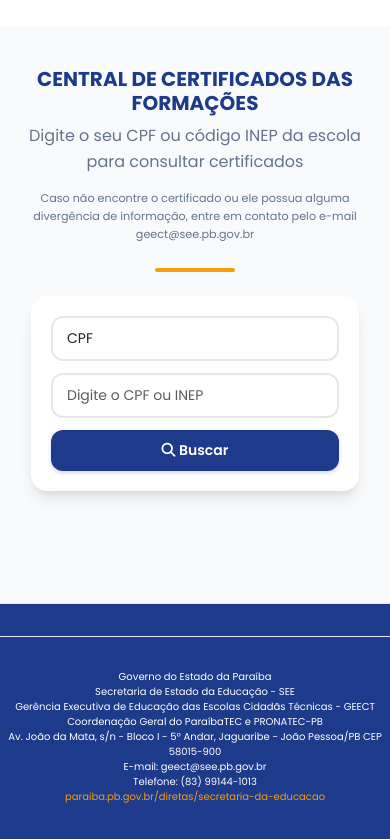
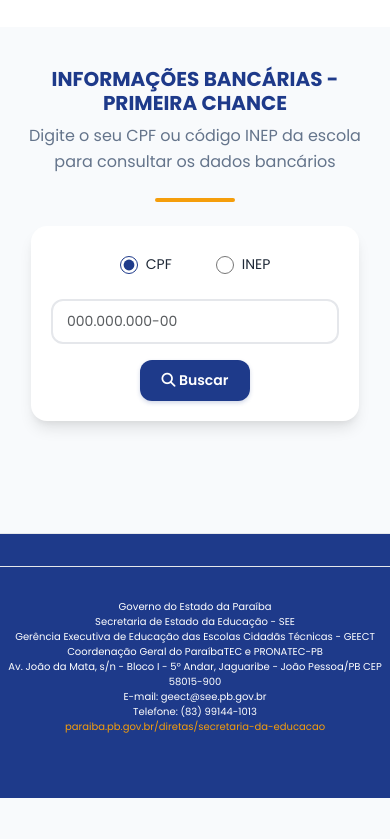
Before and after one commit to geect/contasprimeirachance, a plain HTML site: page index.html in a window 390 px wide. Shown: the part 183-1022 px from the top of the page. After the commit the page ends 981 px from the top, so only its background shows below. Drawn offline with nearby package versions, Linux system fonts and the light colour scheme; some packages are replaced by stand-ins of ours; a script that the page names is missing.

Commit message:
Update index.html

```diff
--- a/index.html
+++ b/index.html
@@ -3,7 +3,7 @@
   <head>
     <meta charset="UTF-8" />
     <meta name="viewport" content="width=device-width, initial-scale=1.0"/>
-    <title>Central de Certificados de Formações da GEECT</title>
+    <title>Consulta de Informações Bancárias - PRIMEIRA CHANCE</title>
 
     <!-- Bootstrap & Ícones -->
     <link href="https://cdn.jsdelivr.net/npm/bootstrap@5.3.0/dist/css/bootstrap.min.css" rel="stylesheet"/>
@@ -61,25 +61,54 @@
       .search-container {
         max-width: 500px;
         margin: 32px auto;
-        display: flex;
-        gap: 12px;
-        justify-content: center;
         background: var(--background-color);
-        padding: 20px;
+        padding: 24px;
         border-radius: 16px;
         box-shadow: 0 10px 15px -3px rgba(0, 0, 0, 0.1), 0 4px 6px -2px rgba(0, 0, 0, 0.05);
       }
+
+      /* RADIO BUTTONS */
+      .radio-container {
+        display: flex;
+        justify-content: center;
+        gap: 32px;
+        margin-bottom: 20px;
+      }
+      .radio-option {
+        display: flex;
+        align-items: center;
+        gap: 8px;
+        cursor: pointer;
+        padding: 8px 12px;
+        border-radius: 8px;
+        transition: all 0.3s ease;
+      }
+      .radio-option:hover {
+        background: #f1f5f9;
+      }
+      .radio-option input[type="radio"] {
+        width: 18px;
+        height: 18px;
+        margin: 0;
+        cursor: pointer;
+        accent-color: var(--primary-color);
+      }
+      .radio-option label {
+        font-weight: 500;
+        color: var(--text-color);
+        cursor: pointer;
+        margin: 0;
+        font-size: 14px;
+      }
+
       .input-container {
         display: flex;
         gap: 12px;
         align-items: center;
+        justify-content: center;
       }
       #search_input {
-        width: 200px;
-        font-size: 14px;
-      }
-      #search_type {
-        width: 80px;
+        width: 250px;
         font-size: 14px;
       }
       .form-control, .form-select {
@@ -249,15 +278,21 @@
       /* RESPONSIVO */
       @media(max-width:768px) {
         .search-container {
-          flex-direction: column;
+          margin: 24px 16px;
           padding: 20px;
-          margin: 24px 16px;
+        }
+        .radio-container {
+          flex-direction: row;
+          gap: 20px;
+          justify-content: center;
+          margin-bottom: 16px;
         }
         .input-container {
           flex-direction: column;
           width: 100%;
+          gap: 16px;
         }
-        #search_input, #search_type {
+        #search_input {
           width: 100%;
         }
         .banner-img { max-height: 150px }
@@ -288,27 +323,35 @@
     <!-- FORMULÁRIO -->
     <section class="search-section">
       <div class="section-wrapper">
-        <h2>CENTRAL DE CERTIFICADOS DAS FORMAÇÕES</h2>
-        <p>Digite o seu CPF ou código INEP da escola para consultar certificados</p>
-        <p style="font-size: 0.7rem;">Caso não encontre o certificado ou ele possua alguma divergência de informação, entre em contato pelo e-mail geect@see.pb.gov.br</p>
+        <h2>INFORMAÇÕES BANCÁRIAS - PRIMEIRA CHANCE</h2>
+        <p>Digite o seu CPF ou código INEP da escola para consultar os dados bancários</p>
         <div class="accent-bar"></div>
       </div>
       <div class="search-container">
+        <!-- Radio Buttons -->
+        <div class="radio-container">
+          <div class="radio-option">
+            <input type="radio" id="radio_cpf" name="search_type" value="cpf" checked>
+            <label for="radio_cpf">CPF</label>
+          </div>
+          <div class="radio-option">
+            <input type="radio" id="radio_inep" name="search_type" value="inep">
+            <label for="radio_inep">INEP</label>
+          </div>
+        </div>
+
+        <!-- Input e Botão -->
         <div class="input-container">
-          <select id="search_type" class="form-select">
-            <option value="cpf">CPF</option>
-            <option value="inep">INEP</option>
-          </select>
           <input
             type="text" id="search_input"
             class="form-control"
-            placeholder="Digite o CPF ou INEP"
+            placeholder="000.000.000-00"
             oninput="formatInput()"
           />
+          <button class="btn btn-custom" onclick="buscarCertificados()">
+            <i class="fas fa-search"></i> Buscar
+          </button>
         </div>
-        <button class="btn btn-custom" onclick="buscarCertificados()">
-          <i class="fas fa-search"></i> Buscar
-        </button>
       </div>
       <div id="loader-container" class="text-center">
         <div id="loader" class="spinner-border d-none" role="status"></div>
@@ -338,13 +381,24 @@
     <!-- SCRIPTS -->
     <script src="https://cdn.jsdelivr.net/npm/bootstrap@5.3.0/dist/js/bootstrap.bundle.min.js"></script>
     <script>
-      // IMPORTANTE: Substitua esta URL pela URL da sua API do Google Apps Script
-      const API_URL = 'https://script.google.com/macros/s/SEU_SCRIPT_ID_AQUI/exec';
+      // ⚠️ IMPORTANTE: SUBSTITUA ESTA URL PELA URL REAL DA SUA API DO GOOGLE APPS SCRIPT
+      const API_URL = 'https://script.google.com/macros/s/AKfycbwgl-Usl-vUNyswHemicmBJMvvWBWdednpEG21tuqH_bsM_92GCrPG00i1jNiOHOe5x/exec';
+
+      // Função para obter o tipo selecionado
+      function getSelectedType() {
+        const radioButtons = document.querySelectorAll('input[name="search_type"]');
+        for (const radio of radioButtons) {
+          if (radio.checked) {
+            return radio.value;
+          }
+        }
+        return 'cpf'; // valor padrão
+      }
 
       // Formatação dinâmica baseada no tipo
       function formatInput() {
         const input = document.getElementById("search_input");
-        const type = document.getElementById("search_type").value;
+        const type = getSelectedType();
 
         let value = input.value.replace(/\D/g, "");
 
@@ -359,11 +413,13 @@
         }
       }
 
-      // Atualizar placeholder quando trocar tipo
-      document.getElementById("search_type").addEventListener("change", function() {
-        const input = document.getElementById("search_input");
-        input.value = "";
-        formatInput();
+      // Event listeners para os radio buttons
+      document.querySelectorAll('input[name="search_type"]').forEach(radio => {
+        radio.addEventListener('change', function() {
+          const input = document.getElementById("search_input");
+          input.value = "";
+          formatInput();
+        });
       });
 
       // Alertas
@@ -413,10 +469,12 @@
       function createResultTable(dados) {
         if (!dados || dados.length === 0) return null;
 
-        // Pegar informações do primeiro registro para o cabeçalho
+        // Pegar informações do primeiro registro para o cabeçalho baseado na busca
         const firstRecord = dados[0];
-        const headerInfo = firstRecord.nome ?
-          `<i class="fas fa-user"></i>${firstRecord.nome}` :
+        const searchType = getSelectedType();
+
+        const headerInfo = searchType === 'cpf' ?
+          `<i class="fas fa-user"></i>${firstRecord.nome || 'Nome não informado'}` :
           `<i class="fas fa-school"></i>${firstRecord.escola || 'Escola não informada'}`;
 
         let html = `
@@ -467,7 +525,7 @@
       // Função principal de busca
       async function buscarCertificados() {
         const searchInput = document.getElementById("search_input").value;
-        const searchType = document.querySelector('input[name="search_type"]:checked').value;
+        const searchType = getSelectedType();
         const loader = document.getElementById("loader");
         const resultsContainer = document.getElementById("results-container");
 
@@ -496,6 +554,8 @@
         try {
           // Construir URL da API baseada no tipo selecionado
           const apiUrl = `${API_URL}?${searchType}=${cleanValue}`;
+
+          console.log('Fazendo requisição para:', apiUrl); // Para debug
 
           // Fazer requisição para a API
           const response = await fetch(apiUrl);
@@ -544,9 +604,7 @@
 
       // Verificar se API está configurada
       document.addEventListener('DOMContentLoaded', function() {
-        if (API_URL.includes('SEU_SCRIPT_ID_AQUI')) {
-          console.warn('⚠️ CONFIGURE A URL DA API NO CÓDIGO!');
-        }
+        console.log('✅ API configurada:', API_URL);
       });
     </script>
   </body>
```
